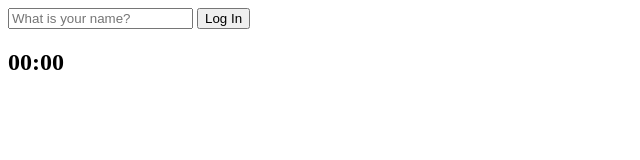
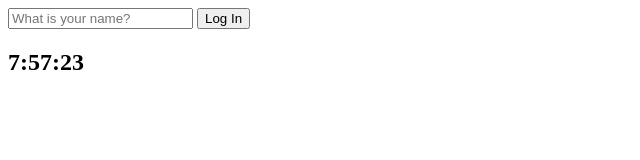
Before and after one commit to juusung2013/Momentum-clone-2022, a plain HTML site: page index.html in a window 1280 px wide. Shown: the full height of the page, 0-640 px from the left. Drawn offline with Linux system fonts and the light colour scheme.

Commit message:
Timeouts and Dates

```diff
--- a/index.html
+++ b/index.html
@@ -17,7 +17,7 @@
       />
       <input type="submit" value="Log In" />
     </form>
-    <h2 id="clock">00:00</h2>
+    <h2 id="clock">00:00:00</h2>
     <h1 id="greeting" class="hidden"></h1>
     <script src="js/greetings.js"></script>
     <script src="js/clock.js"></script>
--- a/js/clock.js
+++ b/js/clock.js
@@ -1,7 +1,9 @@
 const clock = document.querySelector("h2#clock");
 
-function sayHello() {
-  console.log("Hello");
+function getClock() {
+  const date = new Date();
+  clock.innerText = `${date.getHours()}:${date.getMinutes()}:${date.getSeconds()}`;
 }
 
-setInterval(sayHello, 5000);
+getClock();
+setInterval(getClock, 1000); //시간단위 = ms
```
